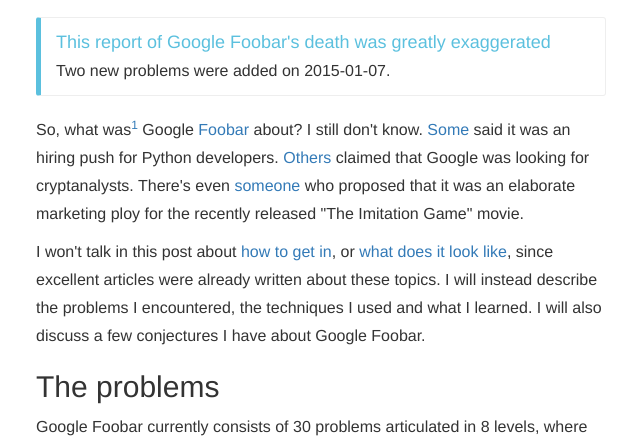
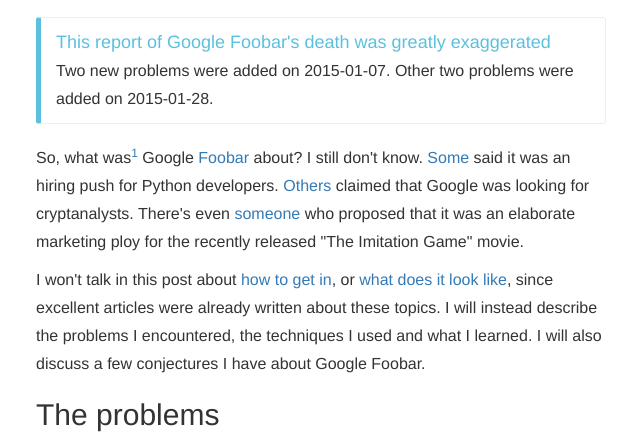
Before and after one commit to jacquerie/google-foobar-post-mortem, a plain HTML site: page index.html in a window 1280 px wide. Shown: the part 361-799 px from the top of the page, without its empty margins (319-959 px from the left). Drawn offline with nearby package versions, Linux system fonts and the light colour scheme; some packages are replaced by stand-ins of ours.

Commit message:
Fix: yet another two problems.

```diff
--- a/index.html
+++ b/index.html
@@ -29,7 +29,7 @@
 
         <div class="callout callout-info">
           <h4>This report of Google Foobar's death was greatly exaggerated</h4>
-          <p>Two new problems were added on <time>2015-01-07</time>.</p>
+          <p>Two new problems were added on <time>2015-01-07</time>. Other two problems were added on <time>2015-01-28</time>.</p>
         </div>
 
         <p>So, what was<a id="sup1-google-foobar-post-mortem" href="#fn1-google-foobar-post-mortem"><sup>1</sup></a> Google <a href="http://www.google.com/foobar/">Foobar</a> about? I still don't know. <a href="http://uk.businessinsider.com/google-hiring-developers-foobar-challenge-2014-11?r=US">Some</a> said it was an hiring push for Python developers. <a href="https://twitter.com/HillmansContent/status/549914622414032896">Others</a> claimed that Google was looking for cryptanalysts. There's even <a href="http://www.reddit.com/r/programming/comments/2p0hhn/google_foobar_was_an_ad_for_the_imitation_game/">someone</a> who proposed that it was an elaborate marketing ploy for the recently released "The Imitation Game" movie.</p>
```
